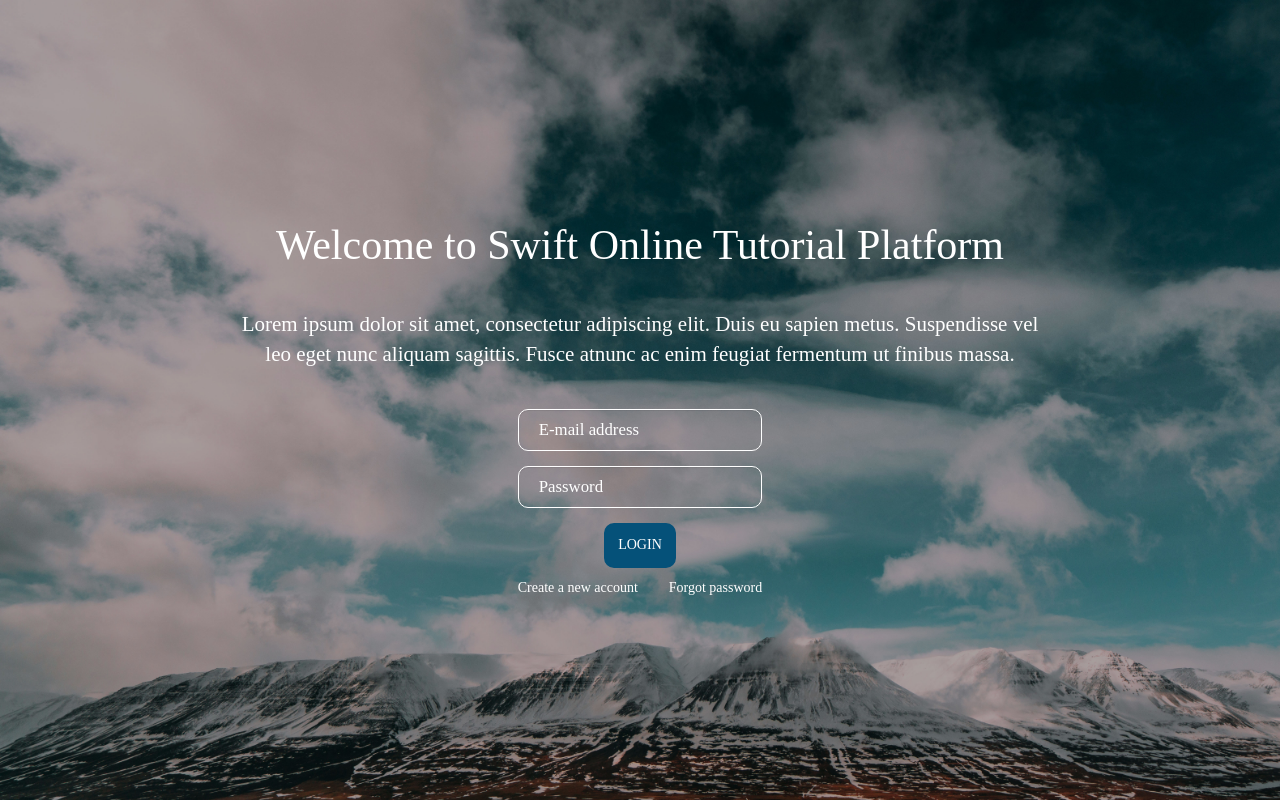
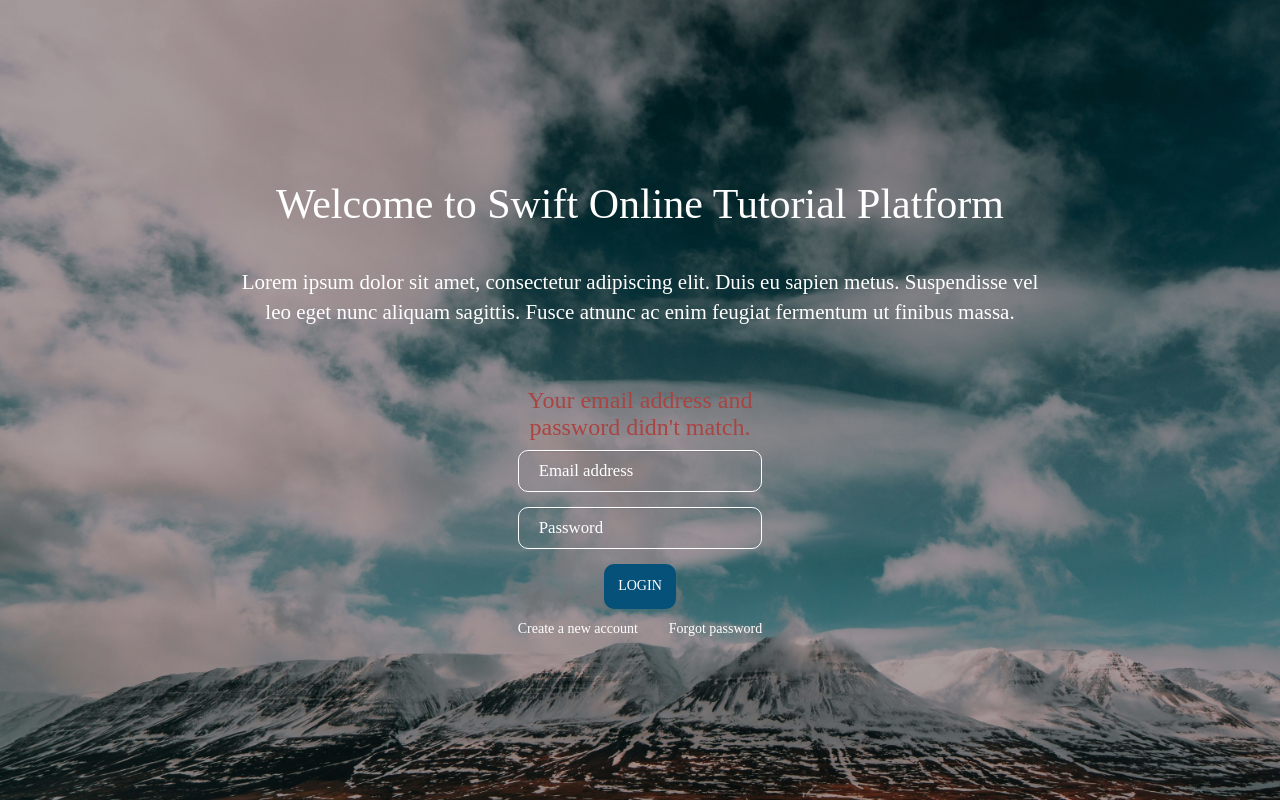
Before and after one commit to rocity/swiftlearn, a Django app: page /login/ in a window 1280 px wide. Run offline with Django 3.2, Linux system fonts and the light colour scheme; some libraries are stand-ins or nearby versions; some web fonts are replaced.

Commit message:
fix login, profile, comment avatar and reply

```diff
--- a/accounts/forms.py
+++ b/accounts/forms.py
@@ -28,6 +28,10 @@ class SignupForm(forms.ModelForm):
 class LoginForm(AuthenticationForm):
     """ form for user login
     """
+    username = forms.CharField(max_length=30,
+                               widget=forms.TextInput(attrs={'type': 'email', 'class': 'form-control', 'name': 'username', 'placeholder': 'Email address'}))
+    password = forms.CharField(max_length=30,
+                               widget=forms.PasswordInput(attrs={'class': 'form-control', 'name': 'password', 'placeholder': 'Password'}))
     error_msg = "Email/Password is incorrect."
 
     def clean(self):
--- a/accounts/views.py
+++ b/accounts/views.py
@@ -80,6 +80,7 @@ class LogoutView(LoginRequiredMixin, View):
     """ Logout View
     """
     def get(self, *args, **kwargs):
+        logout(self.request)
         return HttpResponseRedirect(reverse('login'))
 
 
--- a/templates/accounts/login.html
+++ b/templates/accounts/login.html
@@ -21,12 +21,16 @@
                     </p>
                     <div class="col-md-4 col-md-offset-4">
                         <form method="post">
+                        {% if form.error_msg %}
+
+                            <h3 class="text-danger">Your email address and password didn't match.</h3>
+                        {% endif %}
                             {% csrf_token %}
                             <div class="form-group">
-                                <input type="email" name="username" class="form-control" placeholder="E-mail address">
+                                {{ form.username }}
                             </div>
                             <div class="form-group">
-                                <input type="password" name="password" class="form-control" placeholder="Password">
+                                {{ form.password }}
                             </div>
                             <button type="submit" class="btn">login</button>
                         </form>
--- a/templates/events/comment.html
+++ b/templates/events/comment.html
@@ -4,11 +4,11 @@
 <div class="event-content comment-section">
     <div class="comment">
         <a href="#" class="avatar">
-            <img src="{{ user.profile_picture|get_image_url }}">
+            <img src="{{ profile.profile_picture|get_image_url }}">
         </a>
         <div class="content">
             <a href="#" class="pull-right close"><i class="fa fa-times" aria-hidden="true"></i></a>
-            <a href="#" class="author">{{ message.user.get_full_name }}</a>
+            <a href="#" class="author">{{ message.get_full_name }}</a>
             <div class="metadata">
                 <span class="date">{{ message.message_date | timesince }}</span>
             </div>
--- a/templates/events/detail.html
+++ b/templates/events/detail.html
@@ -70,7 +70,7 @@
                                 <div class="event-content comment-section">
                                     <div class="comment">
                                         <a href="#" class="avatar">
-                                            <img src="{{ user.profile_picture|get_image_url }}">
+                                            <img src="{{ reply.user.profile_picture|get_image_url }}">
                                         </a>
                                         <div class="content">
                                             <a href="#" class="pull-right close"><i class="fa fa-times" aria-hidden="true"></i></a>
--- a/templates/events/reply.html
+++ b/templates/events/reply.html
@@ -4,7 +4,7 @@
 <div class="event-content comment-section">
     <div class="comment">
         <a href="#" class="avatar">
-            <img src="{{ user.profile_picture|get_image_url }}">
+            <img src="{{ profile.profile_picture|get_image_url }}">
         </a>
         <div class="content">
             <a href="#" class="pull-right close"><i class="fa fa-times" aria-hidden="true"></i></a>
```
Also changed, not shown: templates/accounts/profile.html (+1 -13 lines).
